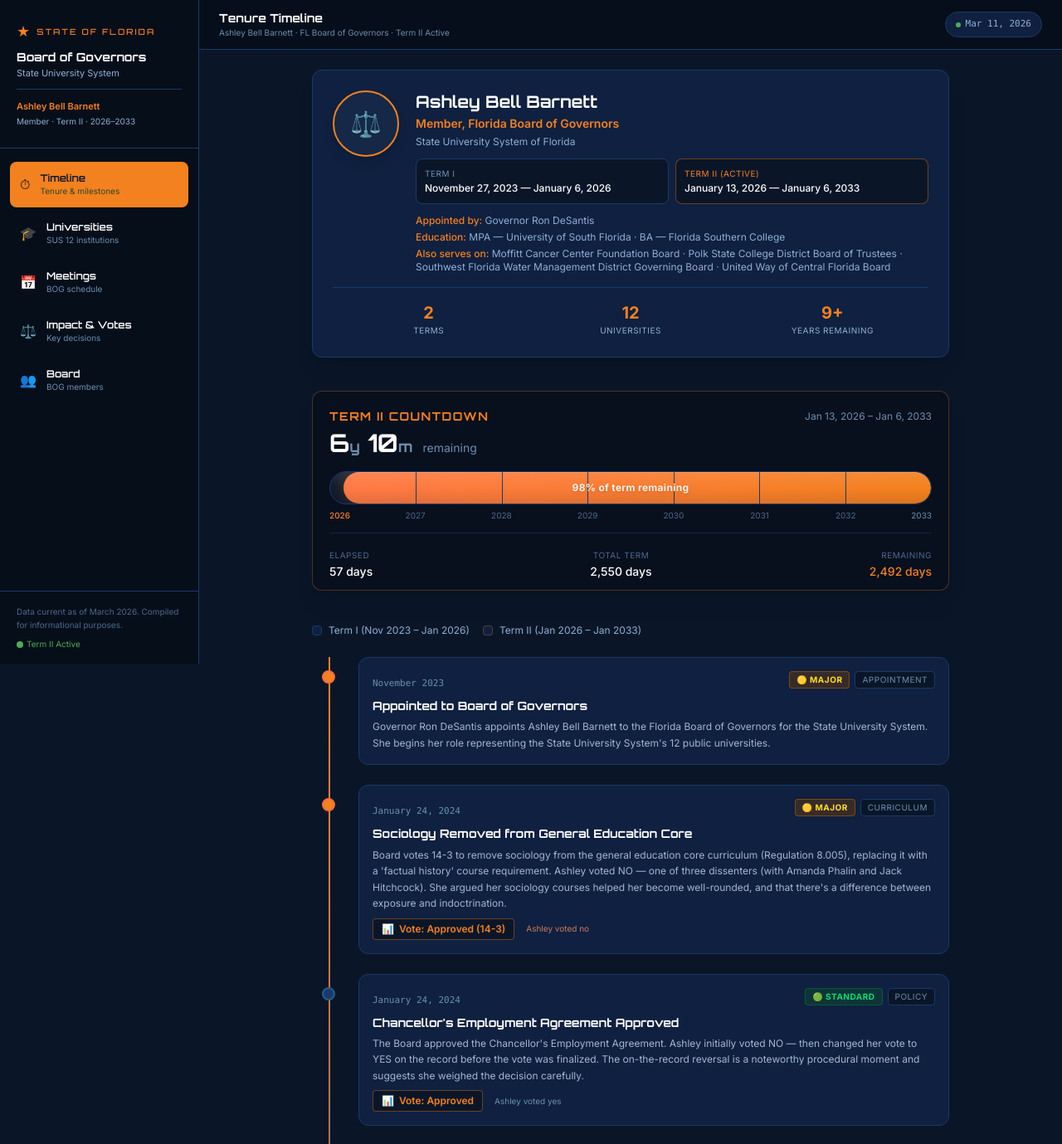
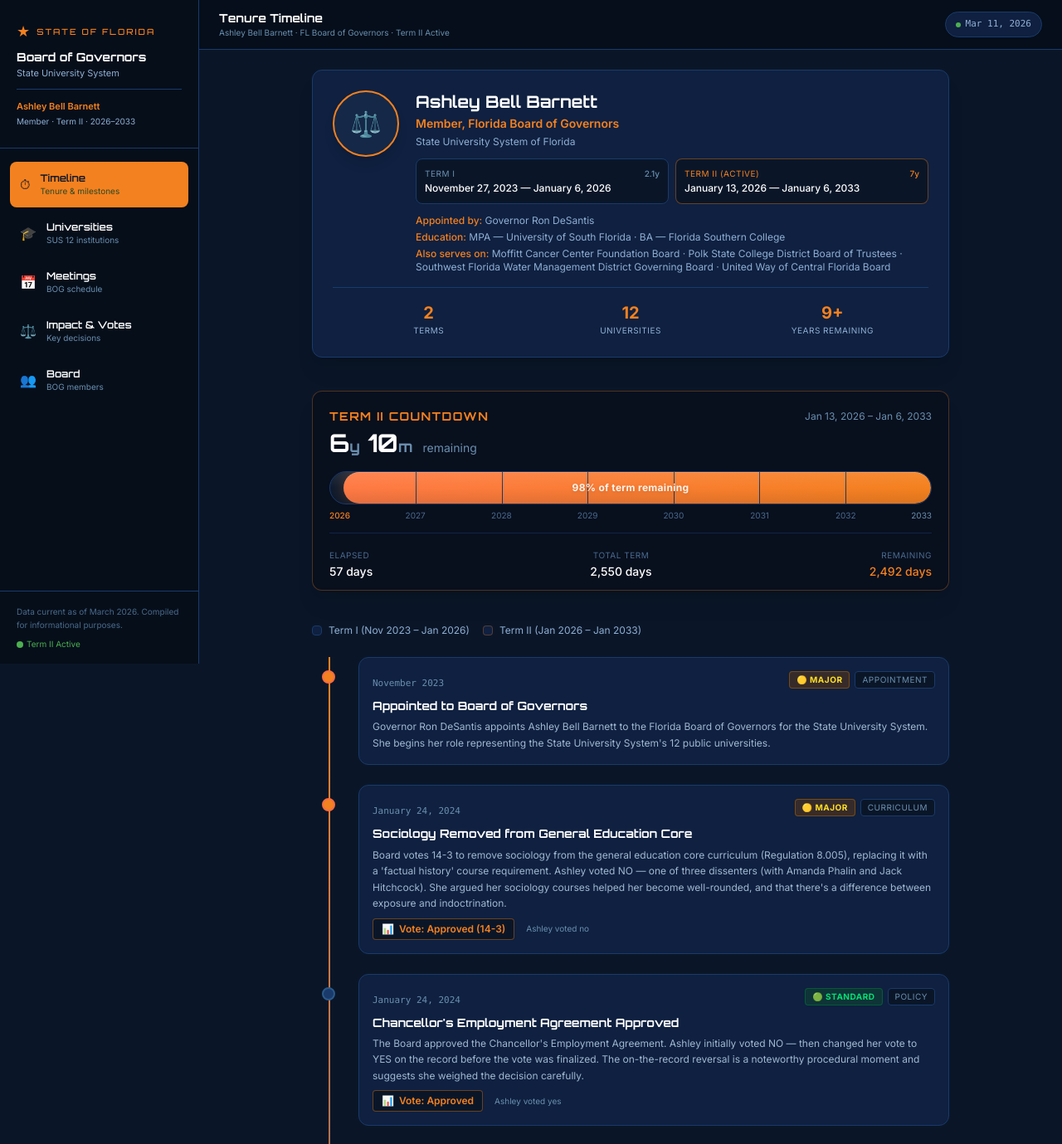
Before and after one commit to wesbenterprise/governor-bell-barnett, a Next.js app: page / in a window 1280 px wide. Shown: the top 1379 px of the page at 83% size. Built offline with nearby package versions, Linux system fonts and the light colour scheme.

Commit message:
Term length labels (2.1y / 7y), unify Ashley vote text color, confirm orange menu

```diff
--- a/app/components/ImpactVotes.tsx
+++ b/app/components/ImpactVotes.tsx
@@ -202,7 +202,7 @@
                     </span>
                   )}
                   {m.ashleyVote === "no" && (
-                    <span className="inline-flex items-center gap-1 px-2 py-0.5 rounded text-[10px] text-[#c97a5a]">
+                    <span className="inline-flex items-center gap-1 px-2 py-0.5 rounded text-[10px] text-[#6a8faf]">
                       Ashley voted no
                     </span>
                   )}
--- a/app/components/Timeline.tsx
+++ b/app/components/Timeline.tsx
@@ -67,15 +67,19 @@
 
             <div className="grid grid-cols-1 sm:grid-cols-2 gap-2 mb-3">
               <div className="bg-[#0a1628] rounded-lg p-2.5 border border-[#1a3a6b]">
-                <p className="text-[10px] text-[#6a8faf] uppercase tracking-wider mb-0.5">Term I</p>
+                <div className="flex items-center justify-between mb-0.5">
+                  <p className="text-[10px] text-[#6a8faf] uppercase tracking-wider">Term I</p>
+                  <p className="text-[10px] text-[#6a8faf] font-medium">2.1y</p>
+                </div>
                 <p className="text-xs text-white font-medium">
                   {bio.term1.start} — {bio.term1.end}
                 </p>
               </div>
               <div className="bg-[#0a1628] rounded-lg p-2.5 border border-[#F4811F]/40">
-                <p className="text-[10px] text-[#F4811F] uppercase tracking-wider mb-0.5">
-                  Term II (Active)
-                </p>
+                <div className="flex items-center justify-between mb-0.5">
+                  <p className="text-[10px] text-[#F4811F] uppercase tracking-wider">Term II (Active)</p>
+                  <p className="text-[10px] text-[#F4811F] font-medium">7y</p>
+                </div>
                 <p className="text-xs text-white font-medium">
                   {bio.term2.start} — {bio.term2.end}
                 </p>
@@ -238,7 +242,7 @@
                             </span>
                           )}
                           {m.ashleyVote === "no" && (
-                            <span className="inline-flex items-center gap-1 px-2 py-0.5 rounded text-[10px] text-[#c97a5a]">
+                            <span className="inline-flex items-center gap-1 px-2 py-0.5 rounded text-[10px] text-[#6a8faf]">
                               Ashley voted no
                             </span>
                           )}
```
